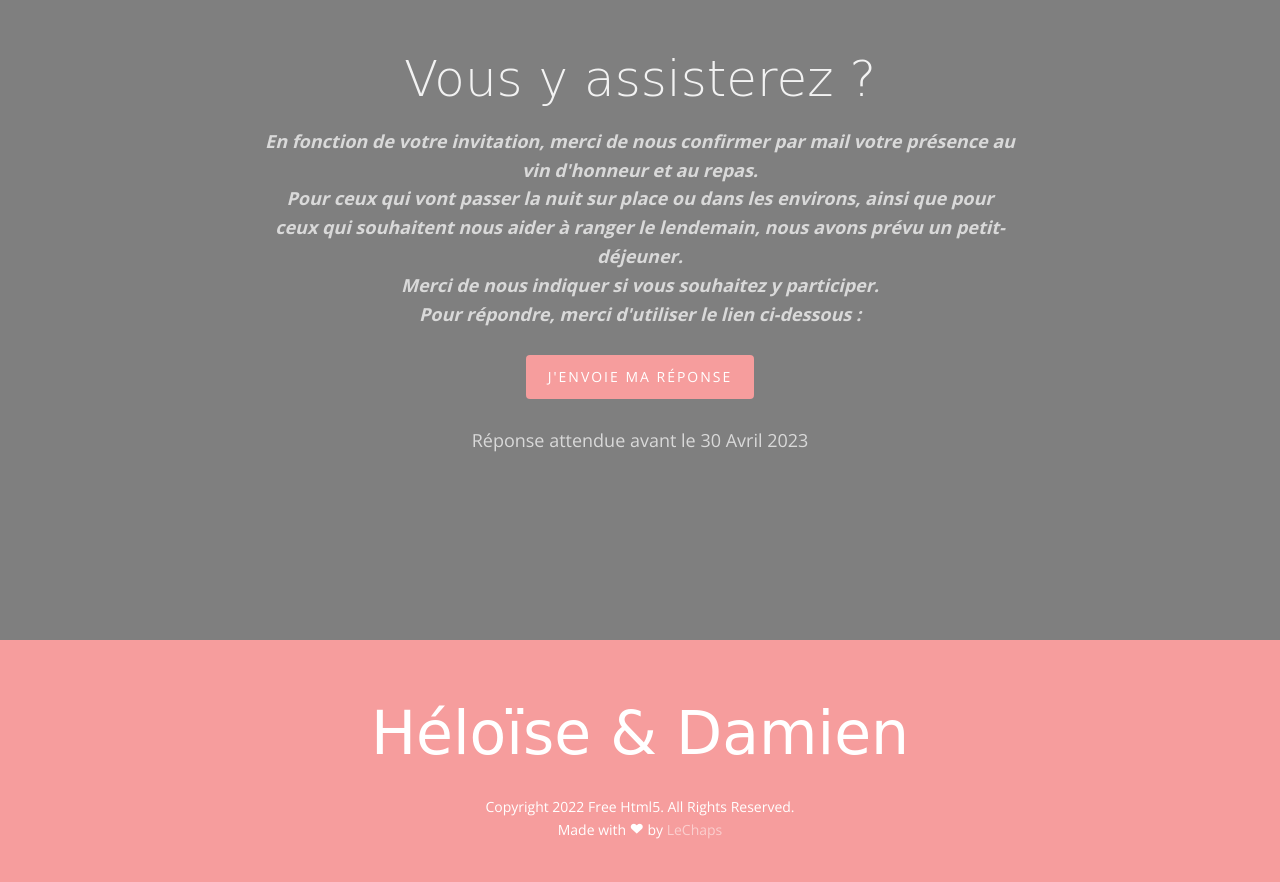
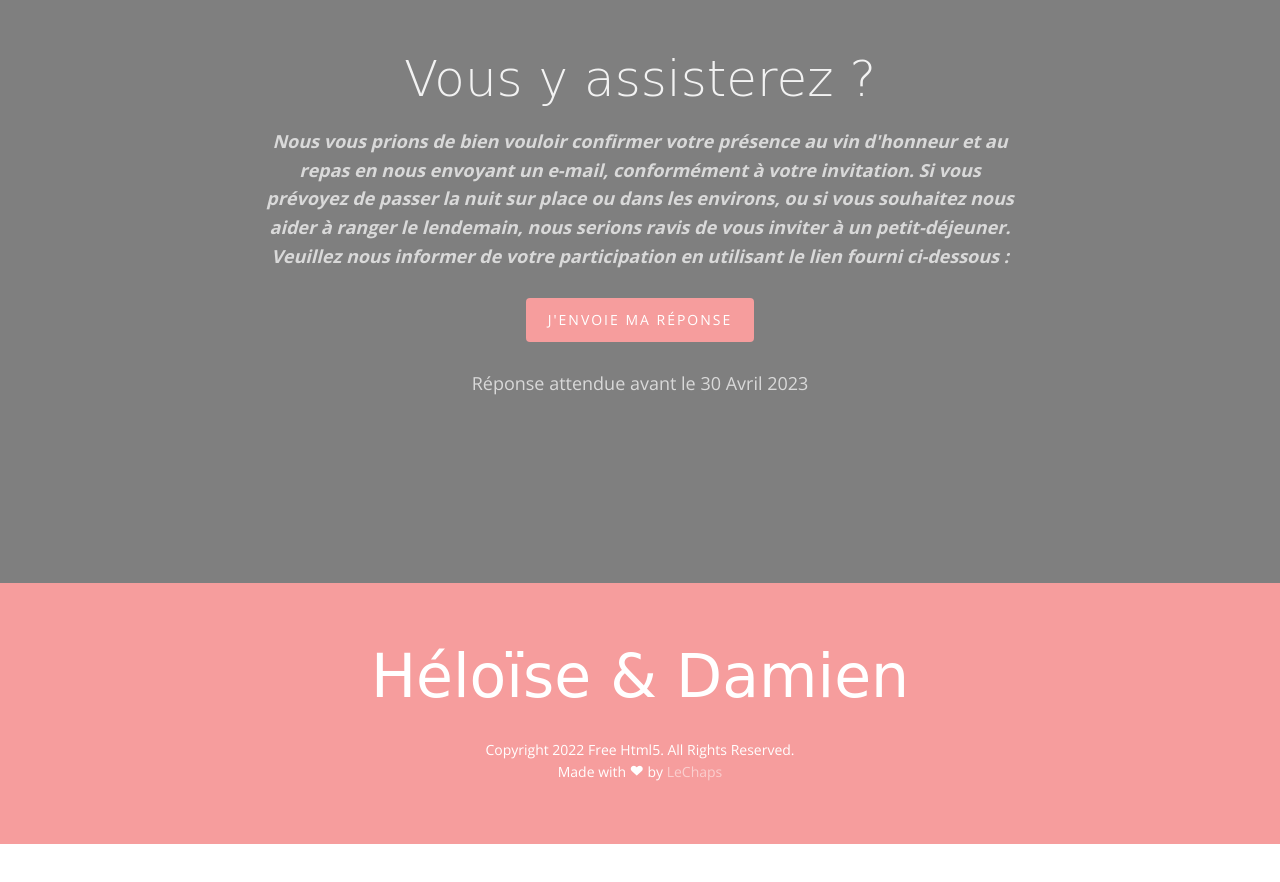
Before and after one commit to lechaps/heloiseetdamien, a website: page website/when-where.html in a window 1280 px wide. Shown: the part 3380-4262 px from the top of the page. After the commit the page ends 4224 px from the top, so only its background shows below. Drawn offline with nearby package versions, Linux system fonts and the light colour scheme; some packages are replaced by stand-ins of ours; no server answers; files whose address does not match are found by name; a web font is replaced by a local one.

Commit message:
Change invitation message

```diff
--- a/website/when-where.html
+++ b/website/when-where.html
@@ -197,12 +197,12 @@
 					<div class="row animate-box">
 						<div class="col-md-8 col-md-offset-2 text-center heading-section">
 							<h2>Vous y assisterez ?</h2>
-							<p><i><b>En fonction de votre invitation, merci de nous confirmer par mail votre présence
-								au vin d'honneur et au repas. <br>
-								Pour ceux qui vont passer la nuit sur place ou dans les environs,
-								ainsi que pour ceux qui souhaitent nous aider à ranger le lendemain, nous avons prévu un petit-déjeuner.<br>
-								Merci de nous indiquer si vous souhaitez y participer. <br>
-								Pour répondre, merci d'utiliser le lien ci-dessous :
+							<p><i><b>Nous vous prions de bien vouloir confirmer votre présence au vin d'honneur et au repas
+								en nous envoyant un e-mail, conformément à votre invitation.
+								Si vous prévoyez de passer la nuit sur place ou dans les environs,
+								ou si vous souhaitez nous aider à ranger le lendemain,
+								nous serions ravis de vous inviter à un petit-déjeuner.
+								Veuillez nous informer de votre participation en utilisant le lien fourni ci-dessous :
 							</b></i></p>
 							<p><a href="mailto:reponse@heloiseetdamien.fr?subject=Participation au mariage"
 								class="btn btn-primary">J'envoie ma réponse</a></p>
```
Also changed, not shown: website/index.html (+6 -6 lines).
